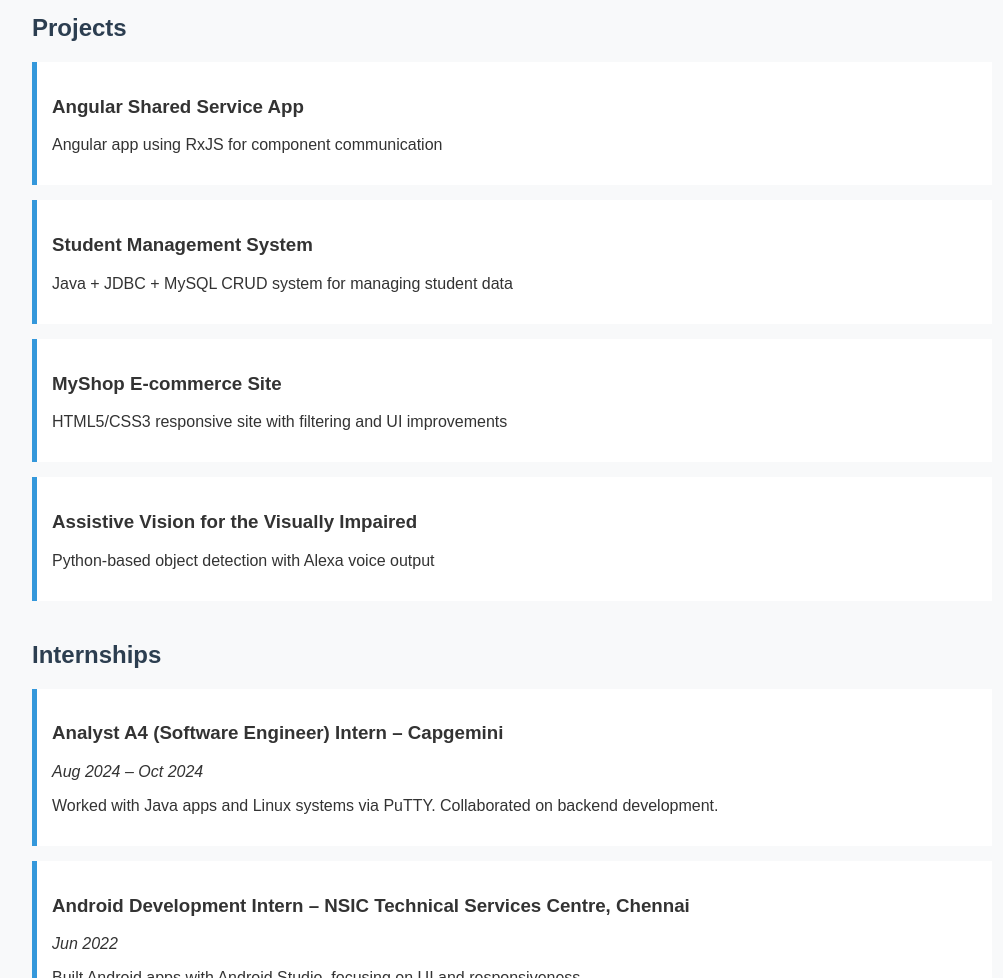
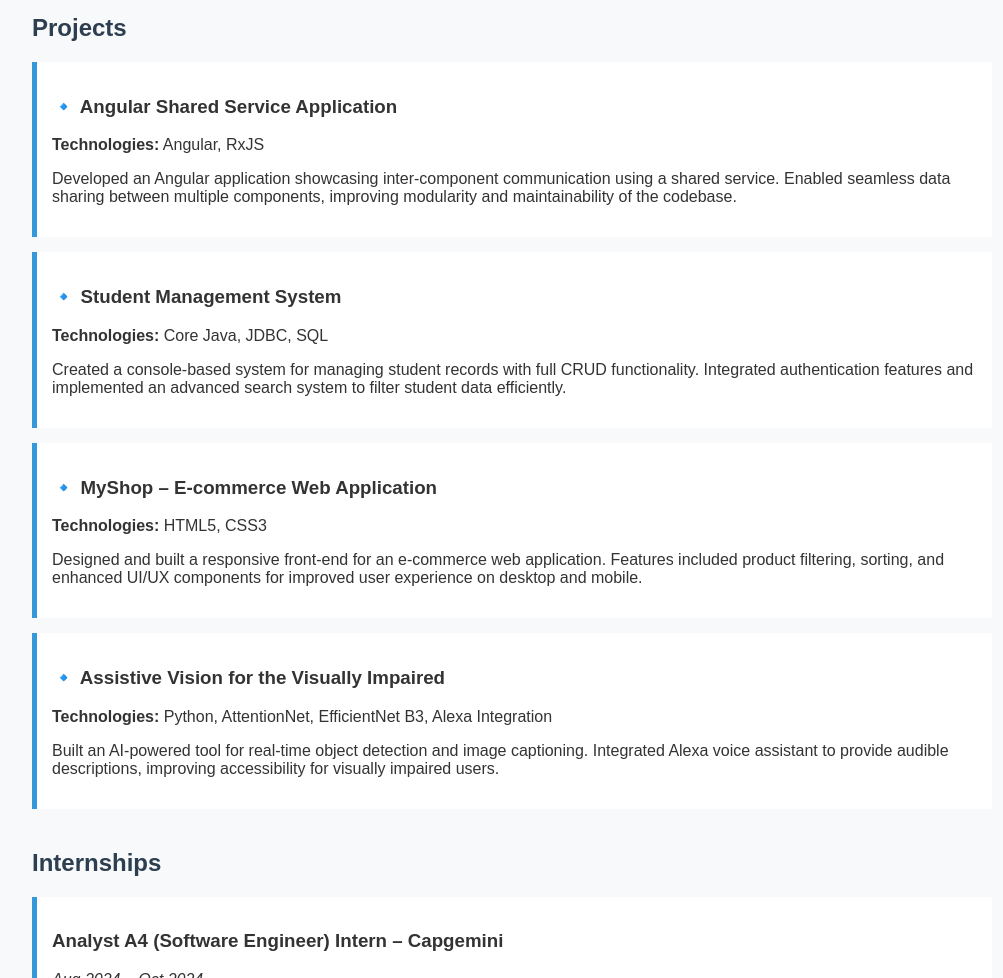
Before and after one commit to swethaswetha34999/swethaswetha34999.github.io, a plain HTML site: page index.html in a window 1280 px wide. Shown: the part 980-1958 px from the top of the page, without its empty margins (128-1131 px from the left). Drawn offline with Linux system fonts and the light colour scheme.

Commit message:
Update index.html project

```diff
--- a/index.html
+++ b/index.html
@@ -53,20 +53,27 @@
 
     <h2>Projects</h2>
    <div class="project">
-      <h3>Angular Shared Service App</h3>
-      <p>Angular app using RxJS for component communication</p>
+    <h3>🔹 Angular Shared Service Application</h3>
+    <p><strong>Technologies:</strong> Angular, RxJS</p>
+    <p>Developed an Angular application showcasing inter-component communication using a shared service. Enabled seamless data sharing between multiple components, improving modularity and maintainability of the codebase.</p>
   </div>
+
   <div class="project">
-      <h3>Student Management System</h3>
-      <p>Java + JDBC + MySQL CRUD system for managing student data</p>
+    <h3>🔹 Student Management System</h3>
+    <p><strong>Technologies:</strong> Core Java, JDBC, SQL</p>
+    <p>Created a console-based system for managing student records with full CRUD functionality. Integrated authentication features and implemented an advanced search system to filter student data efficiently.</p>
   </div>
+
   <div class="project">
-      <h3>MyShop E-commerce Site</h3>
-      <p>HTML5/CSS3 responsive site with filtering and UI improvements</p>
+    <h3>🔹 MyShop – E-commerce Web Application</h3>
+    <p><strong>Technologies:</strong> HTML5, CSS3</p>
+    <p>Designed and built a responsive front-end for an e-commerce web application. Features included product filtering, sorting, and enhanced UI/UX components for improved user experience on desktop and mobile.</p>
   </div>
+
   <div class="project">
-      <h3>Assistive Vision for the Visually Impaired</h3>
-      <p>Python-based object detection with Alexa voice output</p>
+    <h3>🔹 Assistive Vision for the Visually Impaired</h3>
+    <p><strong>Technologies:</strong> Python, AttentionNet, EfficientNet B3, Alexa Integration</p>
+    <p>Built an AI-powered tool for real-time object detection and image captioning. Integrated Alexa voice assistant to provide audible descriptions, improving accessibility for visually impaired users.</p>
   </div>
 
     <h2>Internships</h2>
```
Lines whose indentation alone changed are shown as unchanged.
